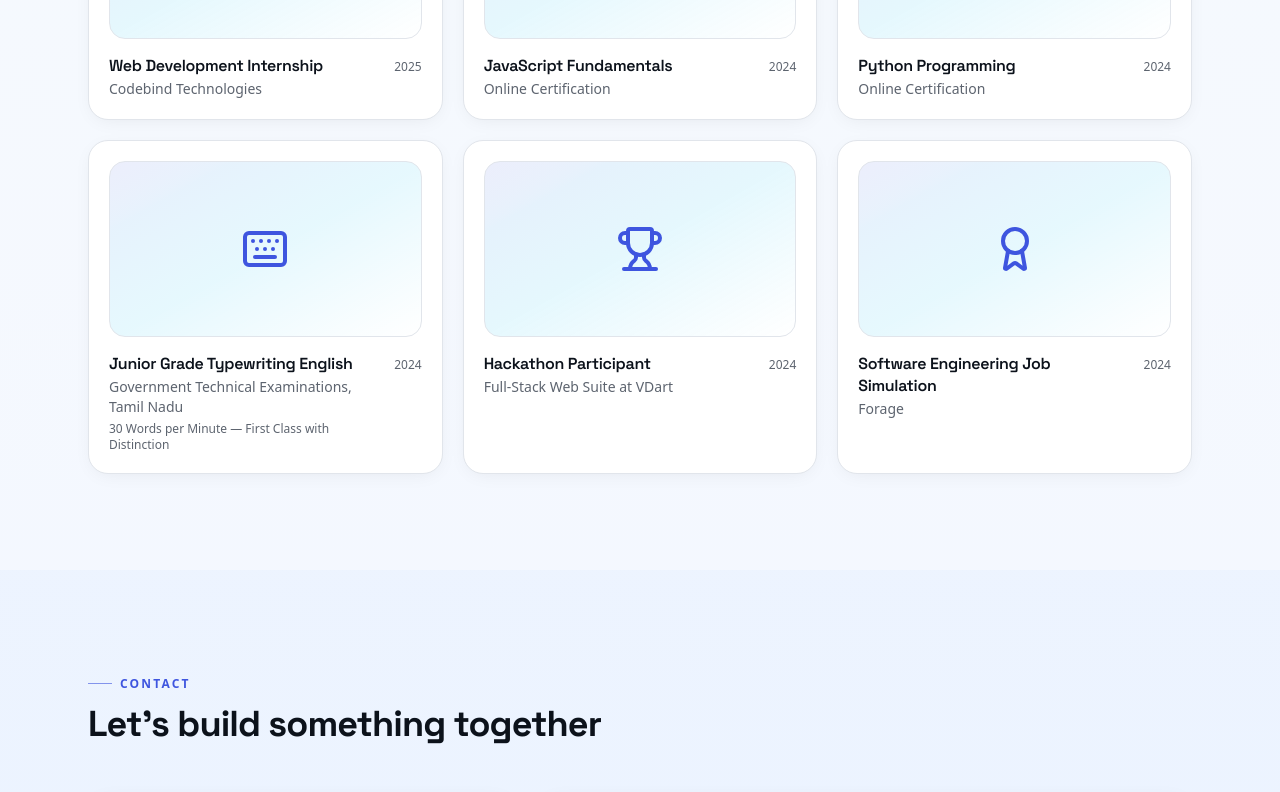
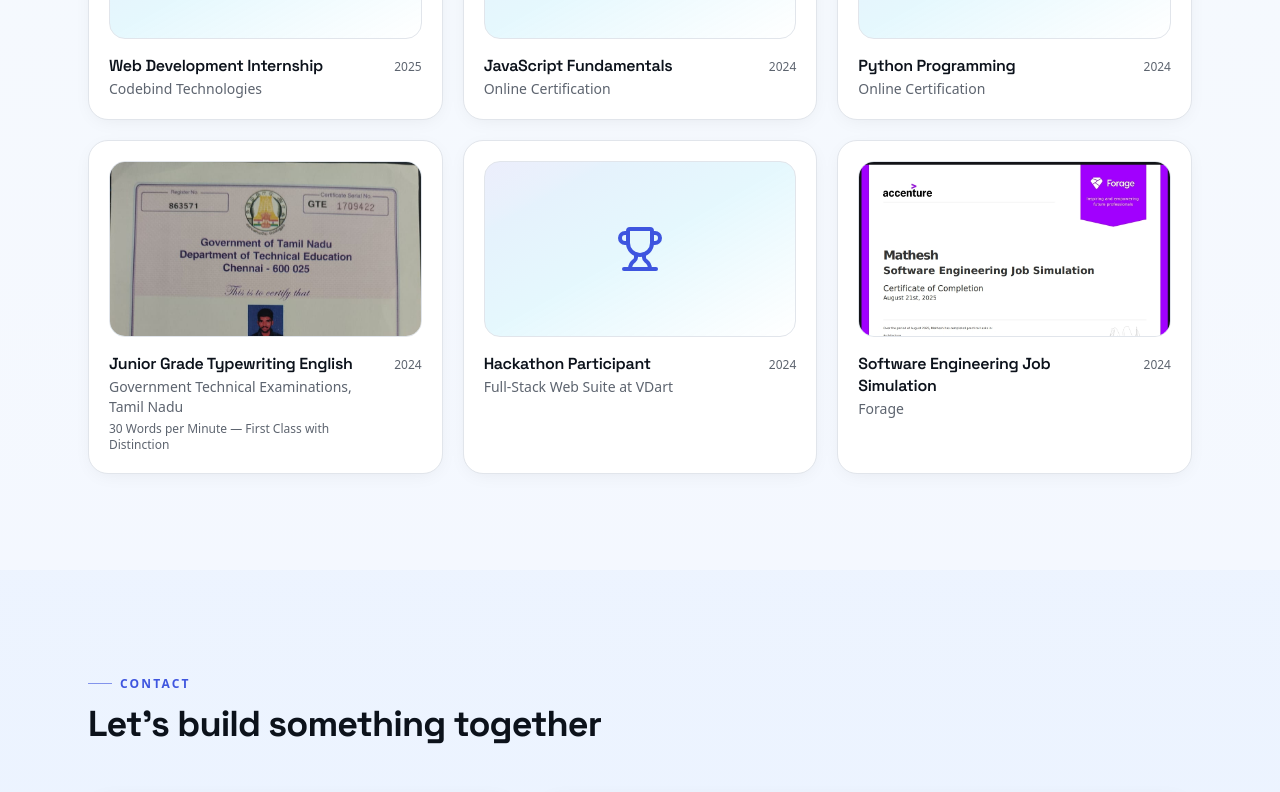
Before and after one commit to mathessz2006/Portfolio, a React (Vite) app: page / in a window 1280 px wide. Shown: the part 3590-4382 px from the top of the page. Built offline with nearby package versions, Linux system fonts and the light colour scheme.

Commit message:
feat(Certificates): display certificate photos in cards

```diff
--- a/src/components/portfolio/Certificates.tsx
+++ b/src/components/portfolio/Certificates.tsx
@@ -1,5 +1,7 @@
 import { Award, BadgeCheck, Code2, Keyboard, Trophy } from "lucide-react";
 import { SectionHeading } from "./About";
+import certificateTypewriting from "@/assets/certificate-typewriting.jpeg";
+import certificateForage from "@/assets/certificate-forage.jpeg";
 
 const certs = [
   {
@@ -26,6 +28,7 @@ const certs = [
     issuer: "Government Technical Examinations, Tamil Nadu",
     detail: "30 Words per Minute — First Class with Distinction",
     year: "2024",
+    photo: certificateTypewriting,
   },
   {
     icon: Trophy,
@@ -38,6 +41,7 @@ const certs = [
     title: "Software Engineering Job Simulation",
     issuer: "Forage",
     year: "2024",
+    photo: certificateForage,
   },
 ];
 
@@ -55,8 +59,16 @@ export function Certificates() {
               key={c.title}
               className="group rounded-2xl border border-border bg-card p-5 shadow-card hover:shadow-soft hover:-translate-y-0.5 transition"
             >
-              <div className="aspect-[16/9] rounded-xl bg-gradient-to-br from-primary/10 via-primary-glow/10 to-transparent grid place-items-center border border-border">
-                <c.icon className="h-12 w-12 text-primary" />
+              <div className="aspect-[16/9] rounded-xl bg-gradient-to-br from-primary/10 via-primary-glow/10 to-transparent grid place-items-center border border-border overflow-hidden">
+                {c.photo ? (
+                  <img
+                    src={c.photo}
+                    alt={`${c.title} certificate`}
+                    className="h-full w-full object-cover"
+                  />
+                ) : (
+                  <c.icon className="h-12 w-12 text-primary" />
+                )}
               </div>
               <div className="mt-4 flex items-start justify-between gap-3">
                 <div>
```
Also changed, not shown: src/assets/certificate-forage.jpeg (added), src/assets/certificate-typewriting.jpeg (added).
